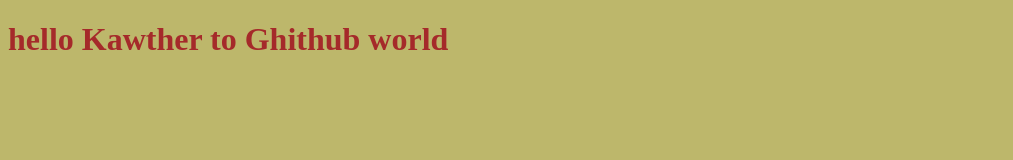
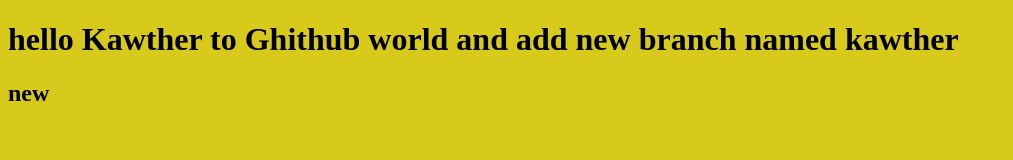
Before and after one commit to KawtherNabill/myproject, a plain HTML site: page index.html in a window 1280 px wide. Shown: the whole page, without its empty margins (0-1013 px from the left). Drawn offline with Linux system fonts and the light colour scheme.

Commit message:
changing heading and stayle

```diff
--- a/index.html
+++ b/index.html
@@ -7,7 +7,8 @@
     <link rel="stylesheet" href="stayle.css">
 </head>
 <body>
-    <h1> hello Kawther to Ghithub world</h1>
+    <h1> hello Kawther to Ghithub world and add new branch named kawther </h1>
+    <h2>new</h2>
     <script src="app.js"></script>
 </body>
 </html>
--- a/stayle.css
+++ b/stayle.css
@@ -1,7 +1,7 @@
 h1{
-    color: brown;
+    color: black;
 
 }
 body{
-    background-color: darkkhaki;
+    background-color: rgb(215, 202, 27);
 }
```
